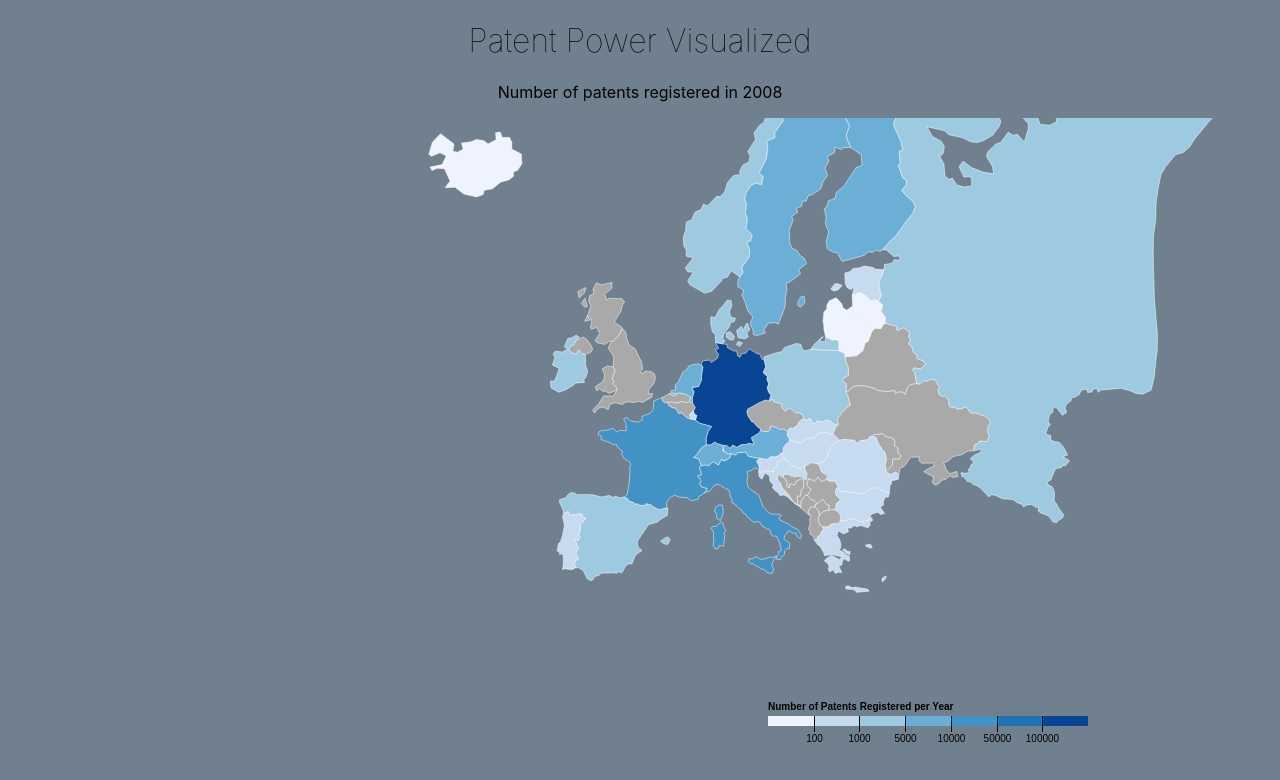
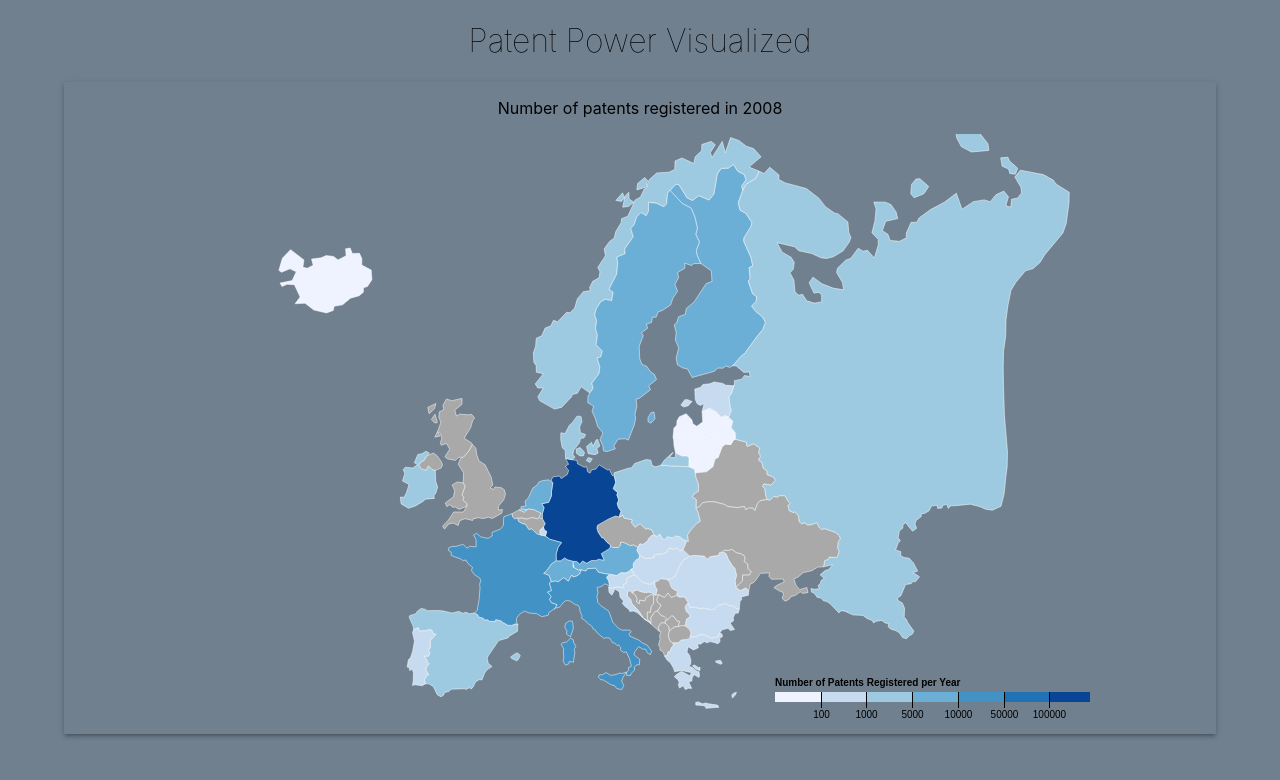
Before and after one commit to lenngri/infoVis, a React (Create React App) app: page / in a window 1280 px wide. Shown: the top 780 px of the page. Built offline with nearby package versions, Linux system fonts and the light colour scheme.

Commit message:
Add Box around map with material UI

```diff
--- a/package.json
+++ b/package.json
@@ -6,6 +6,9 @@
   },
   "private": true,
   "dependencies": {
+    "@emotion/react": "^11.7.1",
+    "@emotion/styled": "^11.6.0",
+    "@mui/material": "^5.2.6",
     "@testing-library/jest-dom": "^5.16.1",
     "@testing-library/react": "^11.2.7",
     "@testing-library/user-event": "^12.8.3",
--- a/src/components/Choropleth/Choropleth.js
+++ b/src/components/Choropleth/Choropleth.js
@@ -4,9 +4,10 @@ import { usePatentData } from '../../datatools/usePatentData';
 import Marks from './Marks';
 import { scaleThreshold } from 'd3'; // scaleSequential
 import { schemeBlues } from 'd3-scale-chromatic';
+import { Container, Box } from '@mui/material';
 
-const width = Math.max(document.documentElement.clientWidth, window.innerWidth || 0);
-const height = Math.max(document.documentElement.clientHeight, window.innerHeight || 0);
+const width = 900; // Math.max(document.documentElement.clientWidth, window.innerWidth || 0);
+const height = 600; // Math.max(document.documentElement.clientHeight, window.innerHeight || 0);
 const selectedYear = 2008;
 const legendTitle = 'Number of Patents Registered per Year';
 
@@ -31,7 +32,16 @@ const Colorpleth = () => {
     .range(schemeBlues[7]);
 
   return (
-    <>
+    <Container>
+      <Box
+        sx={{
+          boxShadow: 3,
+          display: 'flex',
+          flexDirection: 'column',
+          alignItems: 'center',
+          justifyContent: 'center',
+        }}
+      >
         <p className="center">Number of patents registered in {selectedYear}</p>
         <svg width={width} height={height} ref={svg}>
           <Marks
@@ -44,7 +54,8 @@ const Colorpleth = () => {
             legendTitle={legendTitle}
           />
         </svg>
-    </>
+      </Box>
+    </Container>
   );
 };
 
--- a/src/components/Choropleth/Marks.js
+++ b/src/components/Choropleth/Marks.js
@@ -8,7 +8,7 @@ const Marks = ({ mapData, width, height, rowByCountry, colorScale, colorValue, l
   // generate map progjection and paths
   const projection = geoMercator()
     .scale(500)
-    .translate([width / 2, height]);
+    .translate([width / 3, height * 1.5]);
   const path = geoPath(projection);
 
   // generate map legend and append to svg
@@ -40,7 +40,7 @@ const Marks = ({ mapData, width, height, rowByCountry, colorScale, colorValue, l
           );
         })}
       </g>
-      <g transform={`translate(${width * 0.6},${height * 0.725})`} ref={legendRef}></g>
+      <g transform={`translate(${width * 0.65},${height * 0.9})`} ref={legendRef}></g>
     </>
   );
 };
```
Also changed, not shown: 1 other file (tests, documents, lock files or other folders). Lines whose indentation alone changed are shown as unchanged.
